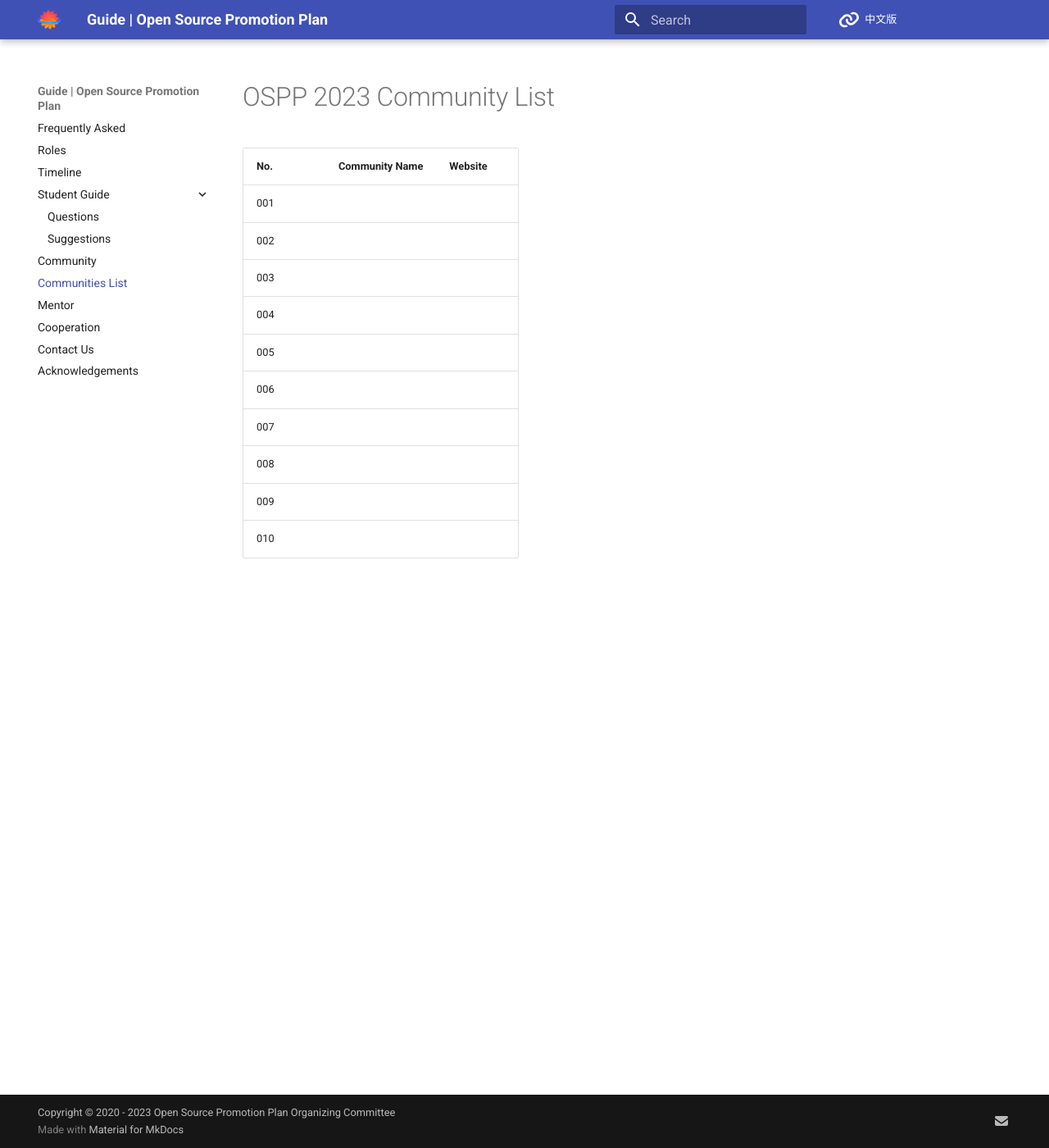
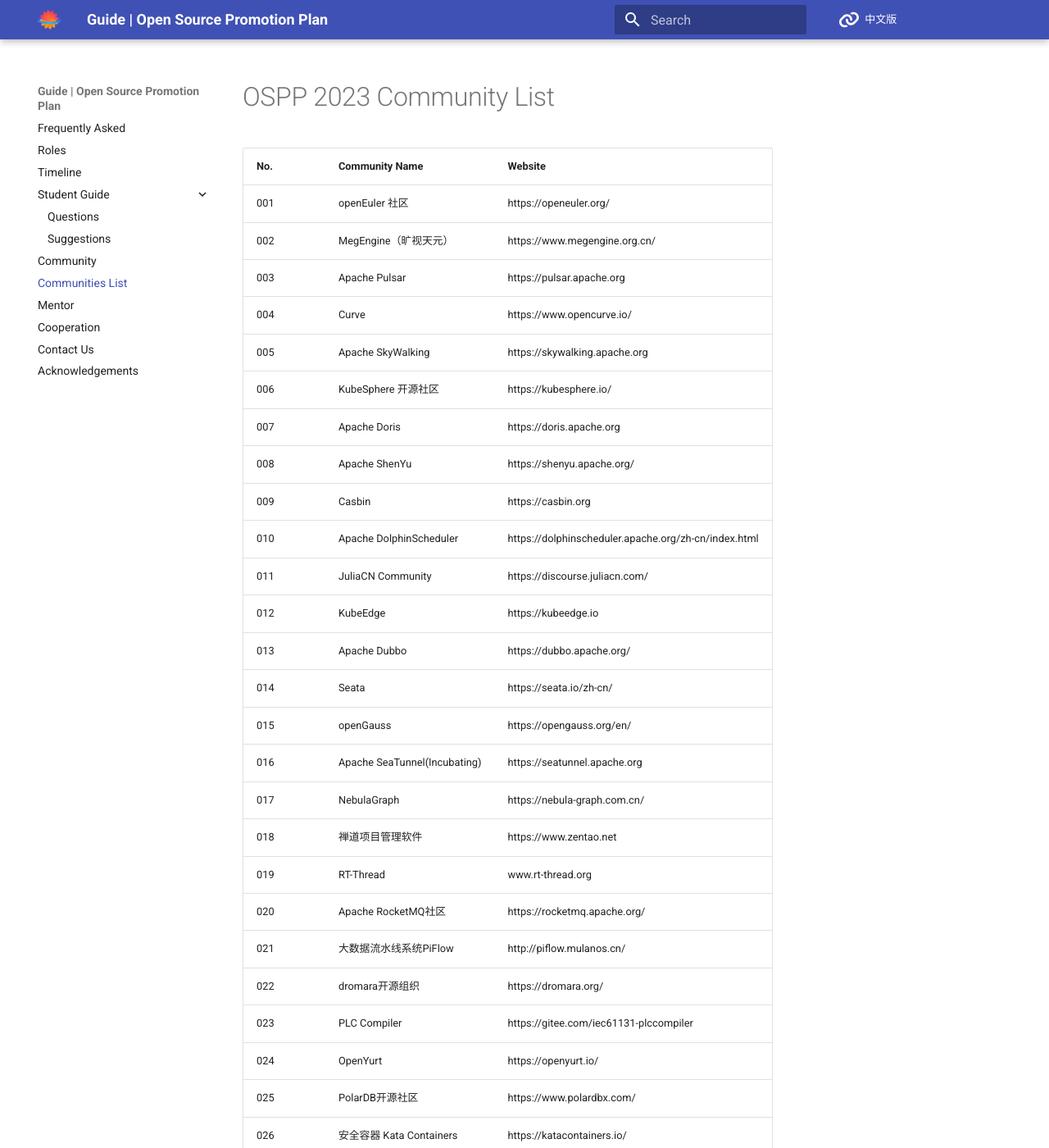
Before and after one commit to summer-ospp/help-en, an MkDocs documentation site: the page built from docs/communities-list.md, in a window 1280 px wide and 1400 px high. Shown: the whole window at 82% size. Built offline with MkDocs 1.6.1 and Material for MkDocs 9.7.7, drawn with Linux system fonts in a browser that asks for light colours; comment, search, counter and statistics services are not loaded; some of the changed text lies outside the part shown.

Commit message:
Update communities-list.md

```diff
--- a/docs/communities-list.md
+++ b/docs/communities-list.md
@@ -2,13 +2,30 @@
 
 | No. | Community Name | Website |
 | :--- | :------- | :------- |
-| 001  |          |          |
-| 002  |          |          |
-| 003  |          |          |
-| 004  |          |          |
-| 005  |          |          |
-| 006  |          |          |
-| 007  |          |          |
-| 008  |          |          |
-| 009  |          |          |
-| 010  |          |          |
+| 001  | openEuler 社区               | https://openeuler.org/                               |
+| 002  | MegEngine（旷视天元）        | https://www.megengine.org.cn/                        |
+| 003  | Apache Pulsar                | https://pulsar.apache.org                            |
+| 004  | Curve                        | https://www.opencurve.io/                            |
+| 005  | Apache SkyWalking            | https://skywalking.apache.org                        |
+| 006  | KubeSphere 开源社区          | https://kubesphere.io/                               |
+| 007  | Apache Doris                 | https://doris.apache.org                             |
+| 008  | Apache ShenYu                | https://shenyu.apache.org/                           |
+| 009  | Casbin                       | https://casbin.org                                   |
+| 010  | Apache DolphinScheduler      | https://dolphinscheduler.apache.org/zh-cn/index.html |
+| 011  | JuliaCN Community            | https://discourse.juliacn.com/                       |
+| 012  | KubeEdge                     | https://kubeedge.io                                  |
+| 013  | Apache Dubbo                 | https://dubbo.apache.org/                            |
+| 014  | Seata                        | https://seata.io/zh-cn/                              |
+| 015  | openGauss                    | https://opengauss.org/en/                            |
+| 016  | Apache SeaTunnel(Incubating) | https://seatunnel.apache.org                         |
+| 017  | NebulaGraph                  | https://nebula-graph.com.cn/                         |
+| 018  | 禅道项目管理软件             | https://www.zentao.net                               |
+| 019  | RT-Thread                    | www.rt-thread.org                                    |
+| 020  | Apache RocketMQ社区          | https://rocketmq.apache.org/                         |
+| 021  | 大数据流水线系统PiFlow       | http://piflow.mulanos.cn/                            |
+| 022  | dromara开源组织              | https://dromara.org/                                 |
+| 023  | PLC Compiler                 | https://gitee.com/iec61131-plccompiler               |
+| 024  | OpenYurt                     | https://openyurt.io/                                 |
+| 025  | PolarDB开源社区              | https://www.polardbx.com/                            |
+| 026  | 安全容器 Kata Containers     | https://katacontainers.io/                           |
+| 027  | Dragonfly                    | https://d7y.io/                                  |
```
